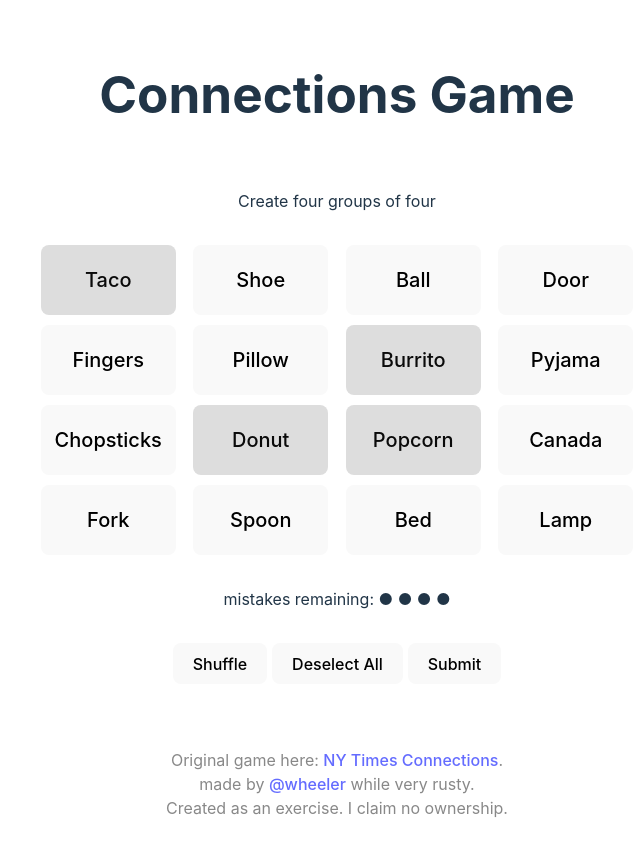
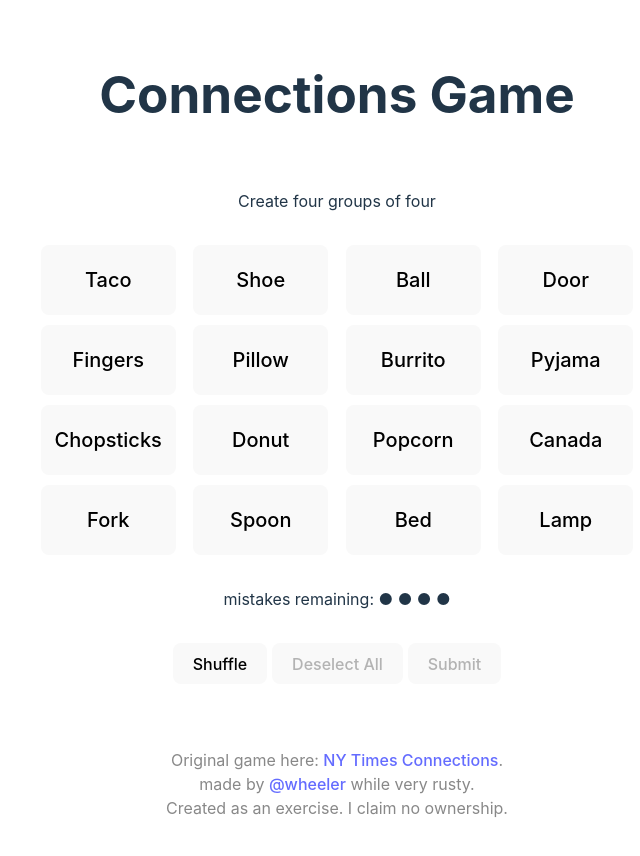
Before and after one commit to wheeler/connections-game, a React (Vite) app: page / in a window 1280 px wide. Shown: the top 856 px of the page, without its empty margins (303-943 px from the left). Built offline with nearby package versions, Linux system fonts and the light colour scheme.

Commit message:
remove "testing" initial state

```diff
--- a/src/Game.tsx
+++ b/src/Game.tsx
@@ -9,6 +9,9 @@ export type WordGroup = {
   words: string[];
 };
 
+const initialSelected: string[] = [];
+// const initialSelected: string[] = ["Taco", "Burrito", "Donut", "Popcorn"]; // for faster testing
+
 const Game = ({ gameData }: { gameData: GameData }) => {
   const [remainingWords, setRemainingWords] = useState(gameData.words);
 
@@ -16,8 +19,7 @@ const Game = ({ gameData }: { gameData: GameData }) => {
   const [submitLocked, setSubmitLocked] = useState(false);
 
   // represents which words the player has selected to guess
-  const fakeinitial = ["Taco", "Burrito", "Donut", "Popcorn"];
-  const [selected, setSelected] = useState<string[]>(fakeinitial); // none selected
+  const [selected, setSelected] = useState<string[]>(initialSelected); // none selected
   const toggleSelected = (value: string) => {
     if (selected.includes(value)) {
       // remove if already selected
```
